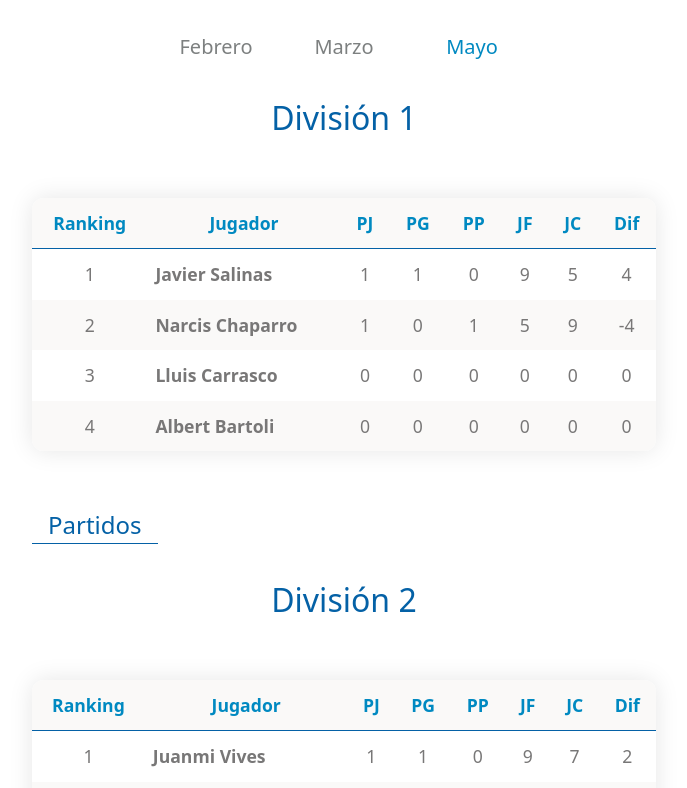
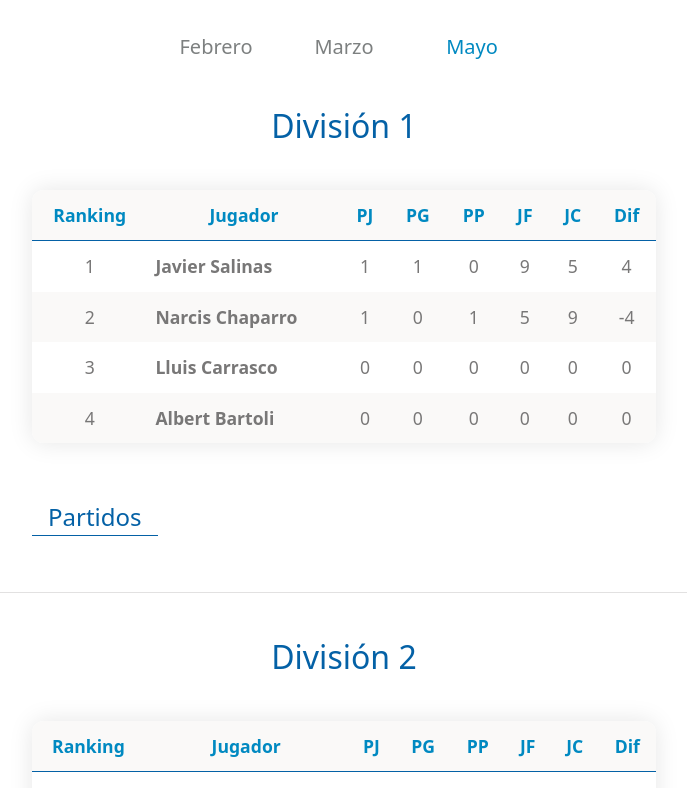
Before and after one commit to kvi-ki/tennis-matches, a Next.js app: page / in a window 1280 px wide. Shown: the top 788 px of the page, without its empty margins (296-983 px from the left). Built offline with nearby package versions, Linux system fonts and the light colour scheme.

Commit message:
style: update style for DivisionCard

```diff
--- a/src/components/divisionCards/DivisionCards.tsx
+++ b/src/components/divisionCards/DivisionCards.tsx
@@ -10,7 +10,10 @@ export default function DivisionCards({
     <ul>
       {leagueData.map((league, index: number) => {
         return (
-          <li key={index} className="m-4 flex flex-col items-center">
+          <li
+            key={index}
+            className="m-4 pb-14 flex flex-col items-center border-b border-[#e2e1e1]"
+          >
             <DivisionCard league={league} />
           </li>
         );
--- a/src/components/header/Header.tsx
+++ b/src/components/header/Header.tsx
@@ -1,6 +1,6 @@
 export default function Header({ divisionNumber }: { divisionNumber: string }) {
   return (
-    <h1 className="text-header text-navy text-center m-4">
+    <h1 className="text-header text-navy text-center mt-6">
       División {divisionNumber}
     </h1>
   );
```
